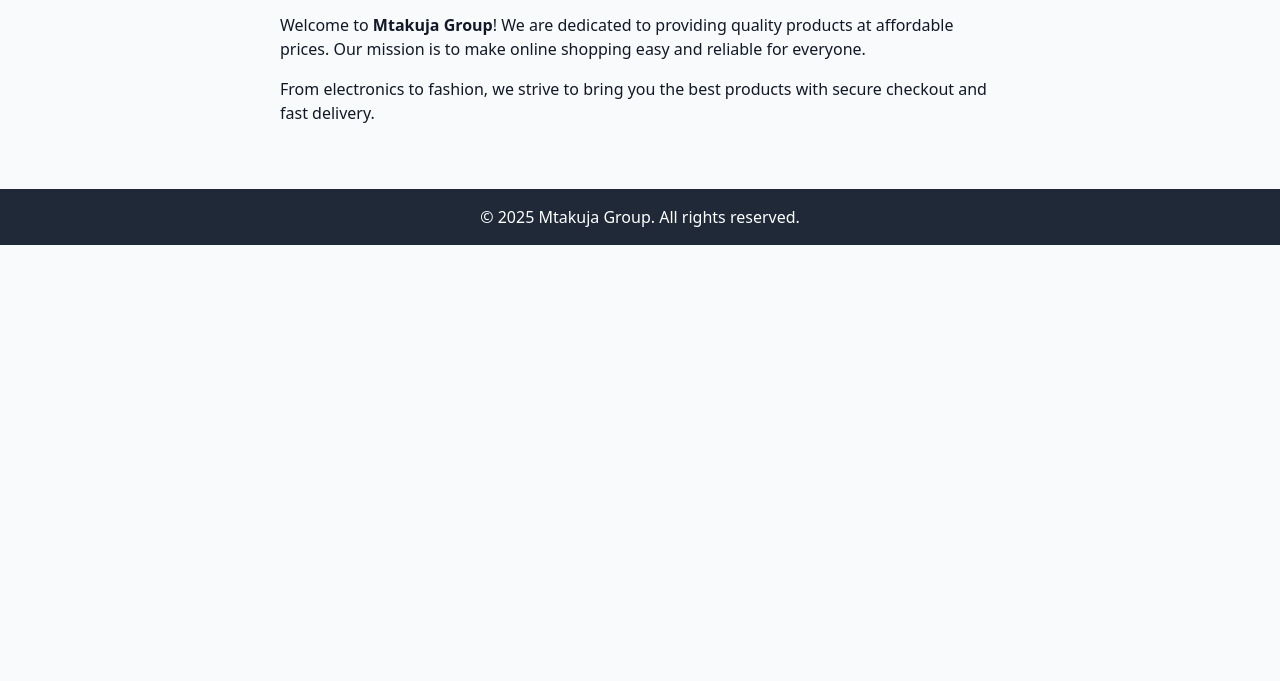
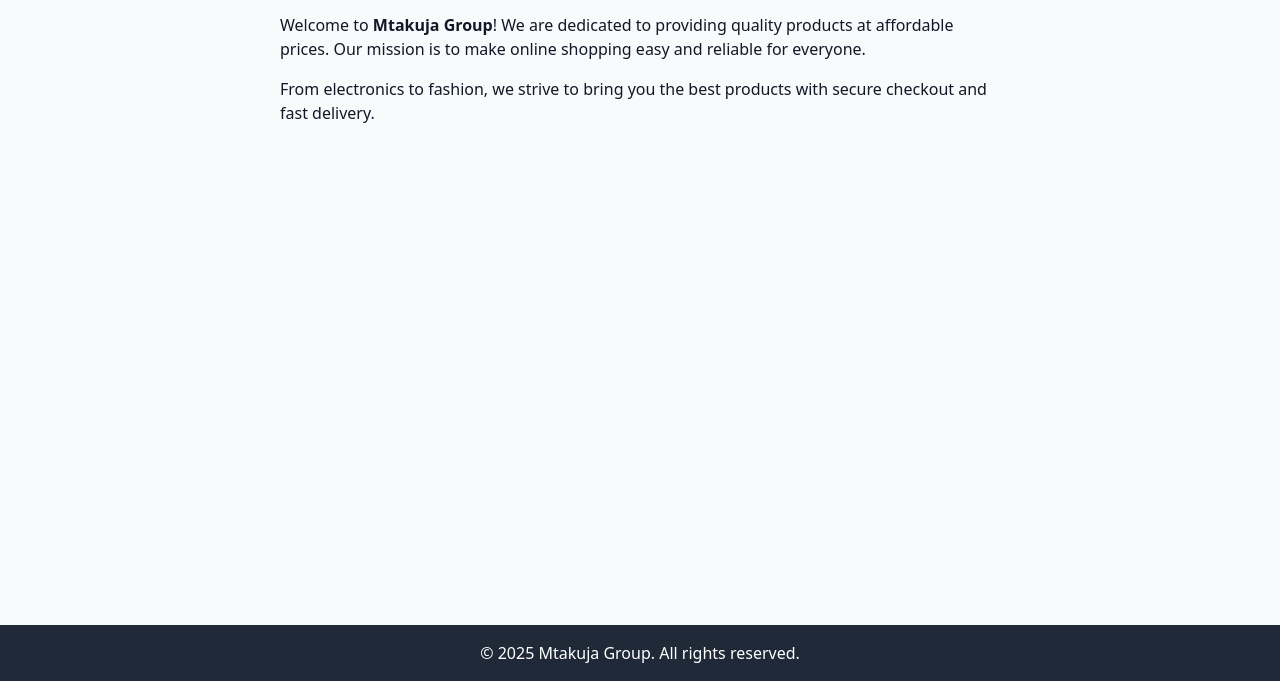
Before and after one commit to abdillahskassim/abdillah, a plain HTML site: page about.html in a window 1280 px wide. Shown: the part 119-800 px from the top of the page. Drawn offline with nearby package versions, Linux system fonts and the light colour scheme.

Commit message:
Update about.html

```diff
--- a/about.html
+++ b/about.html
@@ -6,7 +6,7 @@
   <title>About Us - Mtakuja Group</title>
   <script src="https://cdn.tailwindcss.com"></script>
 </head>
-<body class="bg-gray-50 text-gray-900">
+<body class="bg-gray-50 text-gray-900 flex flex-col min-h-screen">
   <header class="bg-blue-600 text-white p-4 shadow flex justify-between">
     <h1 class="text-2xl font-bold">Mtakuja Group</h1>
     <nav>
@@ -15,7 +15,7 @@
     </nav>
   </header>
 
-  <main class="p-6 max-w-3xl mx-auto">
+  <main class="p-6 max-w-3xl mx-auto flex-grow">
     <h2 class="text-xl font-bold mb-4">About Us</h2>
     <p class="mb-4">
       Welcome to <strong>Mtakuja Group</strong>! We are dedicated to providing quality
```
